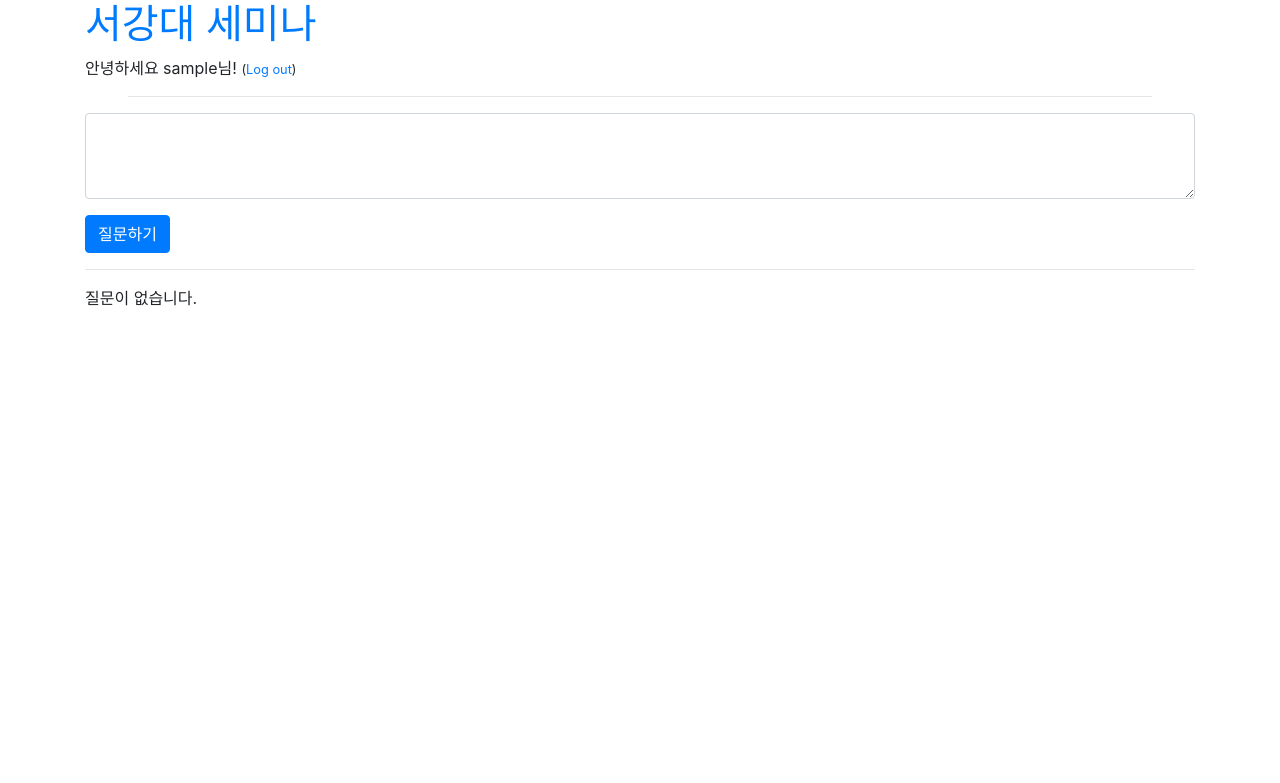
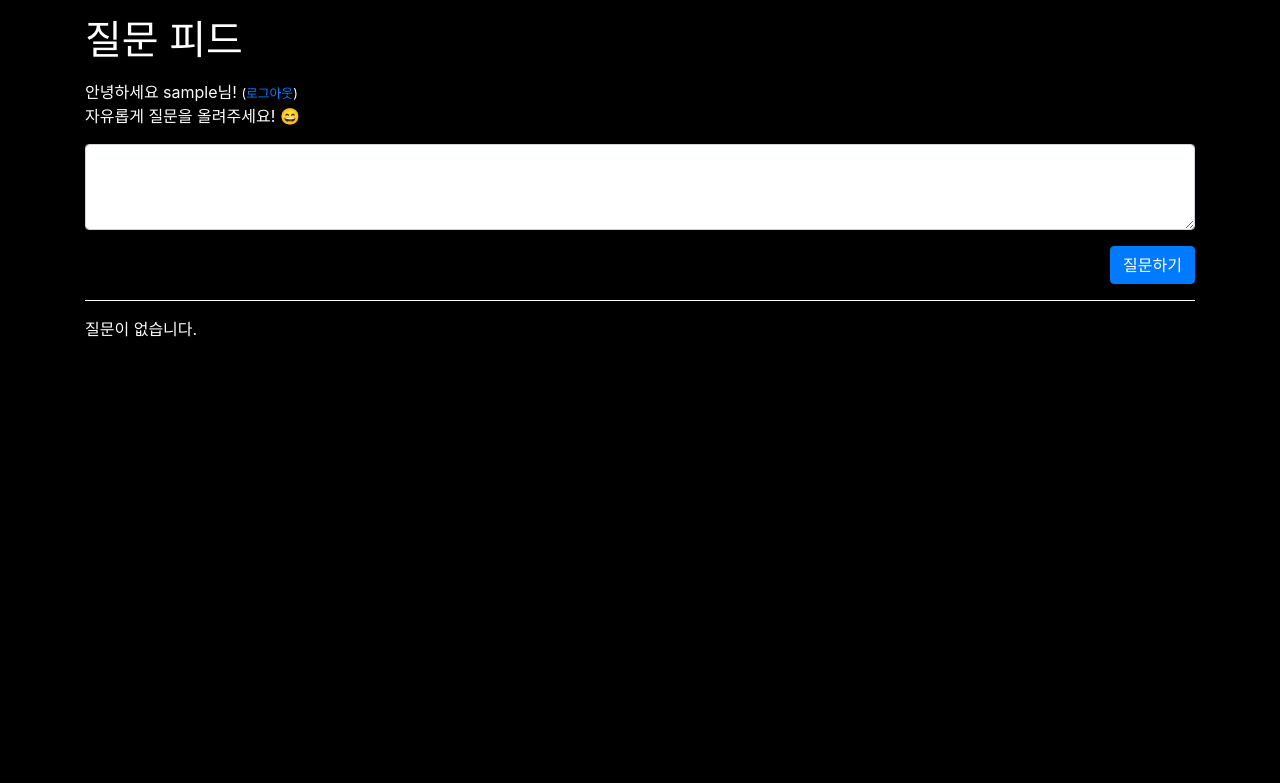
Before and after one commit to hyun-park/Question-Platform, a Django app: page / in a window 1280 px wide. Shown: the top 783 px of the page. Run offline with Django 3.2, Linux system fonts and the light colour scheme; the visitor is signed in with stand-in values (Sample User, id 1); data that the repository does not hold is empty; some libraries are stand-ins or nearby versions.

Commit message:
style added

```diff
--- a/questions/templates/questions/base.html
+++ b/questions/templates/questions/base.html
@@ -5,7 +5,7 @@
     <meta name="viewport"
           content="width=device-width, user-scalable=no, initial-scale=1.0, maximum-scale=1.0, minimum-scale=1.0">
     <meta http-equiv="X-UA-Compatible" content="ie=edge">
-    <title>서강대 컨퍼런스</title>
+    <title>제2회 BAG 모임</title>
 
     <link rel="stylesheet" href="https://stackpath.bootstrapcdn.com/bootstrap/4.2.1/css/bootstrap.min.css" integrity="sha384-GJzZqFGwb1QTTN6wy59ffF1BuGJpLSa9DkKMp0DgiMDm4iYMj70gZWKYbI706tWS" crossorigin="anonymous">
     <link rel="stylesheet" href="https://use.fontawesome.com/releases/v5.7.1/css/all.css" integrity="sha384-fnmOCqbTlWIlj8LyTjo7mOUStjsKC4pOpQbqyi7RrhN7udi9RwhKkMHpvLbHG9Sr" crossorigin="anonymous">
@@ -13,26 +13,10 @@
     <link rel="stylesheet" type="text/css" href="{% static 'css/custom.css' %}">
 </hed>
 <body>
-    <header class="container">
-        <h1><a href="/">서강대 세미나</a></h1>
-        {% if user.is_authenticated %}
-            {% if messages%}
-                {% for message in messages %}
-                    <div>
-                        {{ message }}
-                    </div>
-                {% endfor %}
-            {% endif %}
-            <p class="top-menu">안녕하세요 {{ user.username }}님! <small>(<a href="{% url 'logout' %}">Log out</a>)</small></p>
-        {% else %}
-            <a href="{% url 'login' %}" class="top-menu"><span class="glyphicon glyphicon-lock"></span></a>
-        {% endif %}
-    </header>
-    <hr width="80%">
-    <section class="container">
+    <div class="container">
         {% block content %}
         {% endblock %}
-    </section>
+    </div>
 <script src="https://code.jquery.com/jquery-3.3.1.slim.min.js" integrity="sha384-q8i/X+965DzO0rT7abK41JStQIAqVgRVzpbzo5smXKp4YfRvH+8abtTE1Pi6jizo" crossorigin="anonymous"></script>
 <script src="https://cdnjs.cloudflare.com/ajax/libs/popper.js/1.14.6/umd/popper.min.js" integrity="sha384-wHAiFfRlMFy6i5SRaxvfOCifBUQy1xHdJ/yoi7FRNXMRBu5WHdZYu1hA6ZOblgut" crossorigin="anonymous"></script>
 <script src="https://stackpath.bootstrapcdn.com/bootstrap/4.2.1/js/bootstrap.min.js" integrity="sha384-B0UglyR+jN6CkvvICOB2joaf5I4l3gm9GU6Hc1og6Ls7i6U/mkkaduKaBhlAXv9k" crossorigin="anonymous"></script>
--- a/questions/templates/questions/question_list.html
+++ b/questions/templates/questions/question_list.html
@@ -2,31 +2,54 @@
 
 {% block content %}
     <div>
+        <h1 class="title mt-3 mb-3">질문 피드</h1>
+        <p class="top-menu">
+            안녕하세요 {{ user.username }}님! <small>(<a href="{% url 'logout' %}">로그아웃</a>)</small><br>
+            자유롭게 질문을 올려주세요! 😄
+        </p>
         <form method="POST" class="post-form">{% csrf_token %}
             <!--<label for="question">질문하기</label>-->
               <div class="form-group">
                 <textarea class="form-control" id="question_textarea" name="text" rows="3" required></textarea>
               </div>
-            <button type="submit" class="save btn btn-primary">질문하기</button>
+            <div class="submit-container">
+                <button type="submit" class="save btn btn-primary">질문하기</button>
+            </div>
         </form>
+        <div class="warning-container">
+           {% if messages%}
+                {% for message in messages %}
+                    <div class="alert alert-warning" role="alert">
+                      {{ message }}
+                    </div>
+                {% endfor %}
+            {% endif %}
+        </div>
         <hr>
     {% if questions %}
         {% for question in questions %}
-            <div class="card">
+            <div class="card mt-3">
               <div class="card-body">
-                  <h5 class="card-title">{{ question.text|linebreaksbr }}</h5>
+                  <h5 class="card-title text-dark">
+
+                      {{ question.text|linebreaksbr }}
+
+
+                  </h5>
+
                 <h6 class="card-subtitle mb-2 text-muted">
                     <!--{{ question.author }} ( -->
-                    작성 날짜: {{ question.created_date }} <br>
-                    받은 추천: {{ question.upvotes.count }}
+                    {{ question.created_date}} <br>
+                    추천 {{ question.upvotes.count }} 개
                 </h6>
+
                 {% if not question.isLiked %}
                   <form method="POST" action="{% url 'upvote_question' question.id %}">{% csrf_token %}
-                    <button type="submit" class="btn btn-primary">추천 하기</button>
+                      <button type="submit" class="btn btn-light">👍</button>
                   </form>
                 {% else %}
                   <form method="POST" action="{% url 'downvote_question' question.id %}">{% csrf_token %}
-                    <button type="submit" class="btn btn-danger">추천 취소 하기</button>
+                      <button type="submit" class="btn btn-primary">👍</button>
                   </form>
                 {% endif %}
               </div>
--- a/questions/views.py
+++ b/questions/views.py
@@ -7,6 +7,7 @@ from django.shortcuts import redirect
 from django.contrib.auth.forms import UserCreationForm
 from django.contrib import messages
 from django.core.exceptions import MultipleObjectsReturned
+from django.db.models import Count
 
 @login_required
 def question_list(request):
@@ -22,7 +23,7 @@ def question_list(request):
         else:
             return redirect('question_list')
     else:
-        questions = Question.objects.order_by('-created_date')
+        questions = Question.objects.annotate(upvote_counts=Count('upvotes')).order_by('-upvote_counts')
         user_id = request.user.id
         for question in questions:
             question.isLiked = question.isLiked(user_id)
--- a/static/css/custom.css
+++ b/static/css/custom.css
@@ -1,4 +1,37 @@
+body {
+    background-color: black;
+    color: white;
+}
+
+hr {
+    border-color:white;
+}
+
+.login-container {
+    height: 100vh;
+    display: flex;
+    justify-content: center;
+    flex-direction: column;
+    align-items: center;
+}
+
+.btn-container {
+    min-width: 300px;
+    max-width: 800px;
+}
+
 .btn-social {
-    width: 80%;
-    max-width: 500px;
+    width: 100%;
 }
+
+
+/* Login END */
+
+.submit-container {
+    display: flex;
+    justify-content: flex-end;
+}
+
+.card-body form {
+    margin-bottom: 0px !important;
+}
```
Also changed, not shown: questions/templates/registration/login.html (+9 -21 lines), sgsc_seminar/settings.py (+5 -5 lines).
